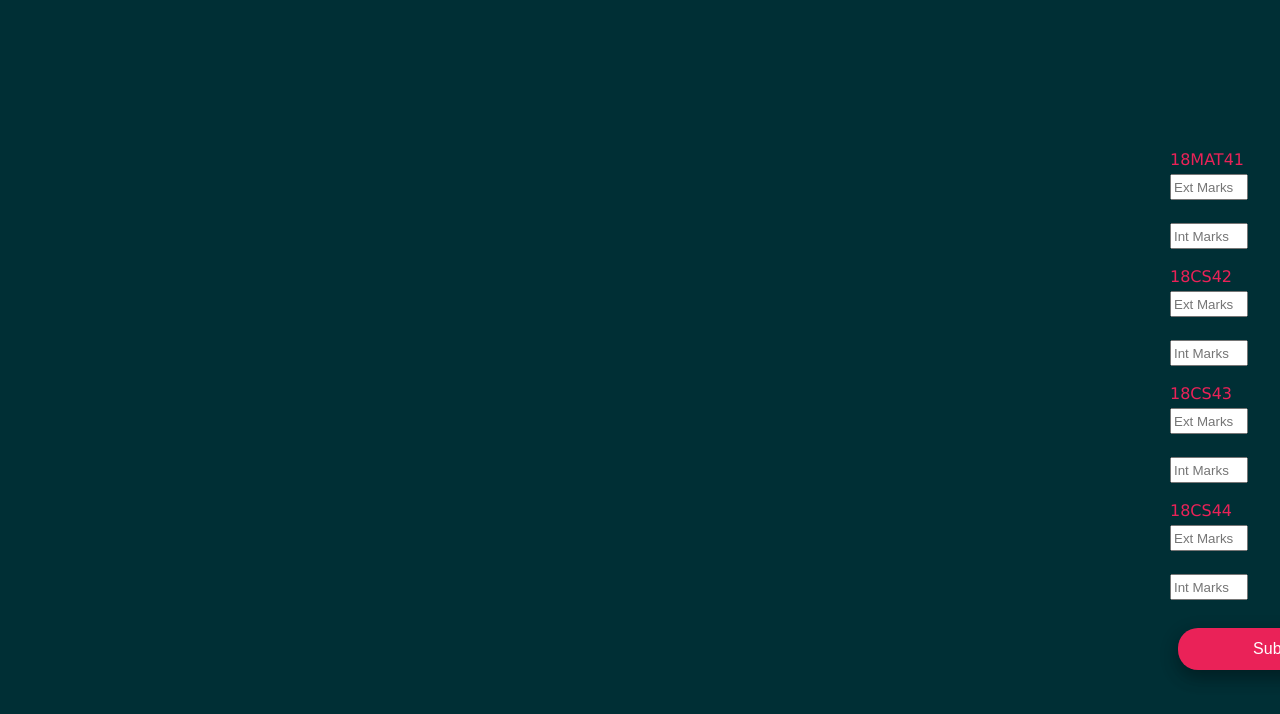
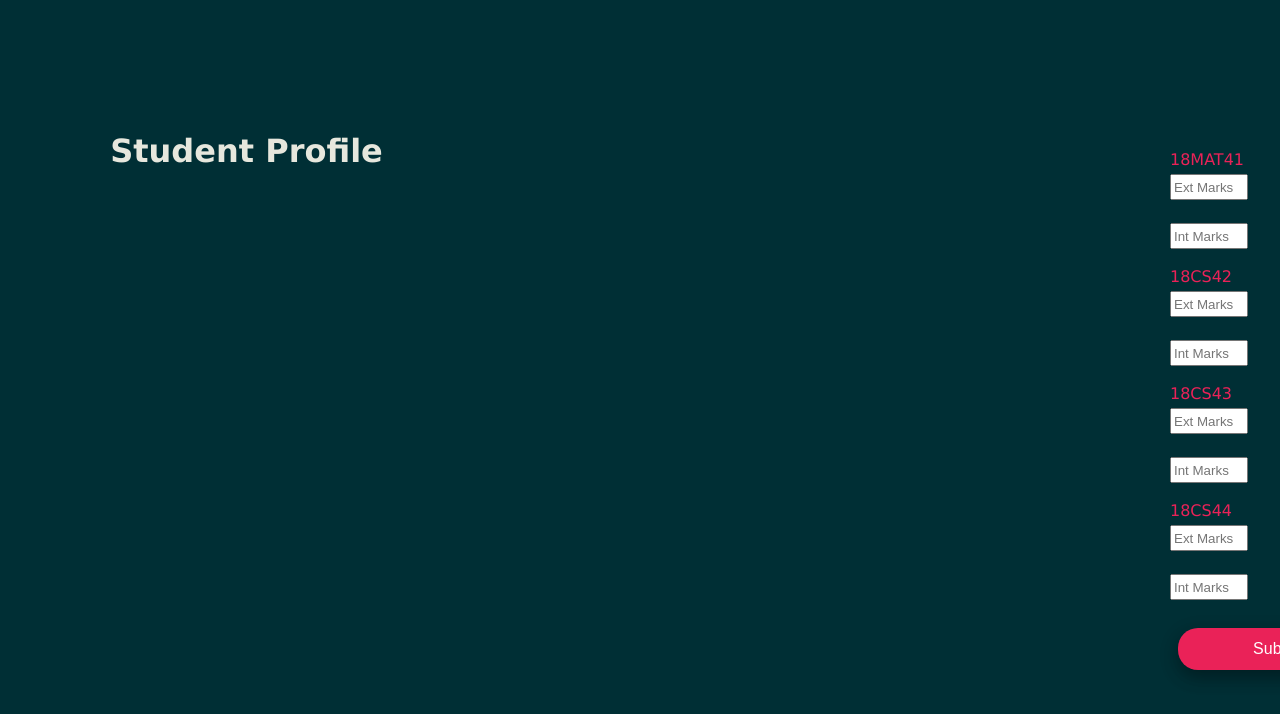
Before and after one commit to k1shankumar/Student-Data-Form, a plain HTML site: page user.html in a window 1280 px wide. Shown: the top 714 px of the page. Drawn offline with Linux system fonts and the light colour scheme.

Commit message:
student profile

```diff
--- a/main.css
+++ b/main.css
@@ -234,3 +234,10 @@ margin-bottom: 10px;
   margin-left: 1178px;
   border-radius: 20px;
 }
+
+.title-pro{
+  color: #e6e7dd;
+  position: absolute;
+  margin-top: 8%;
+  margin-left: 8%;
+}
--- a/user.html
+++ b/user.html
@@ -9,7 +9,11 @@
         <link rel="stylesheet" href="./main.css">
     </head>
     <body>
+
         <form class="user-form">
+            <div class="title-pro">
+                <h1>Student Profile</h1>
+            </div>
             <div class="left-four">
                 <label for="Maths">18MAT41</label><br>
                 <input type="text" id="marks-box-ex" name="maths" placeholder="Ext Marks"><br>
```
